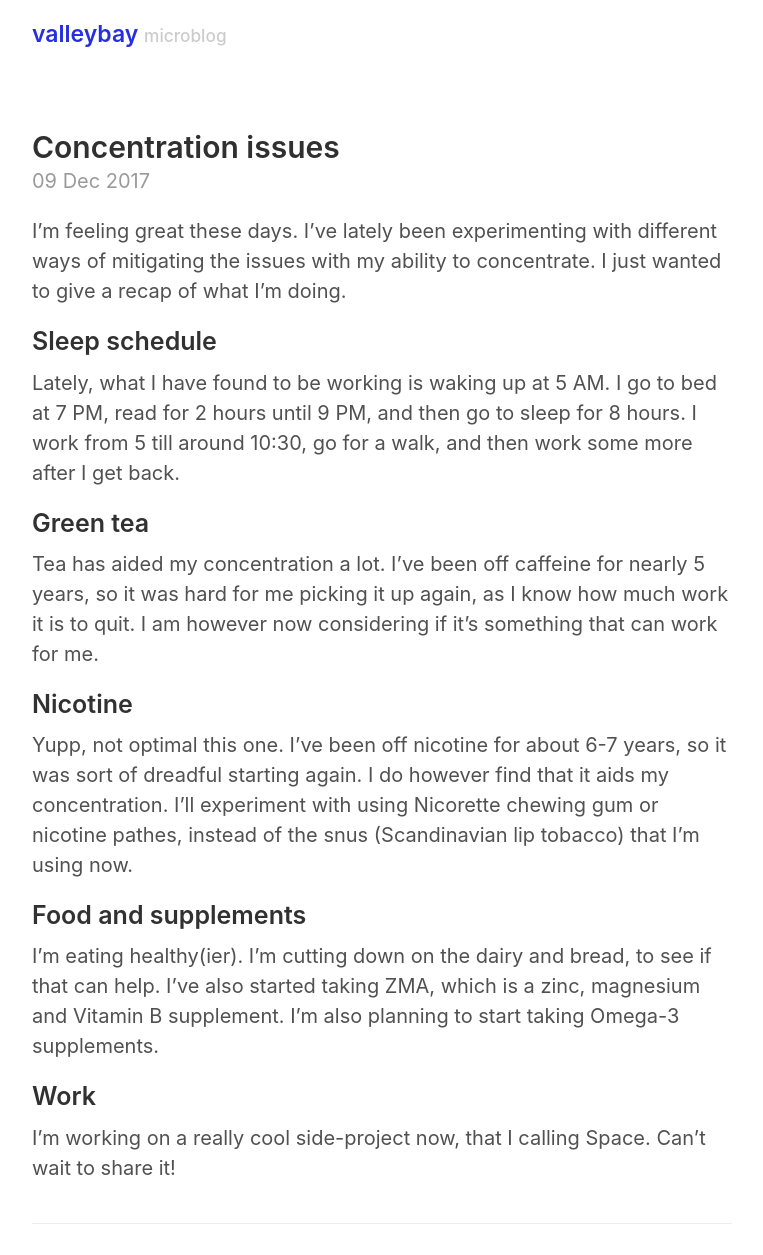
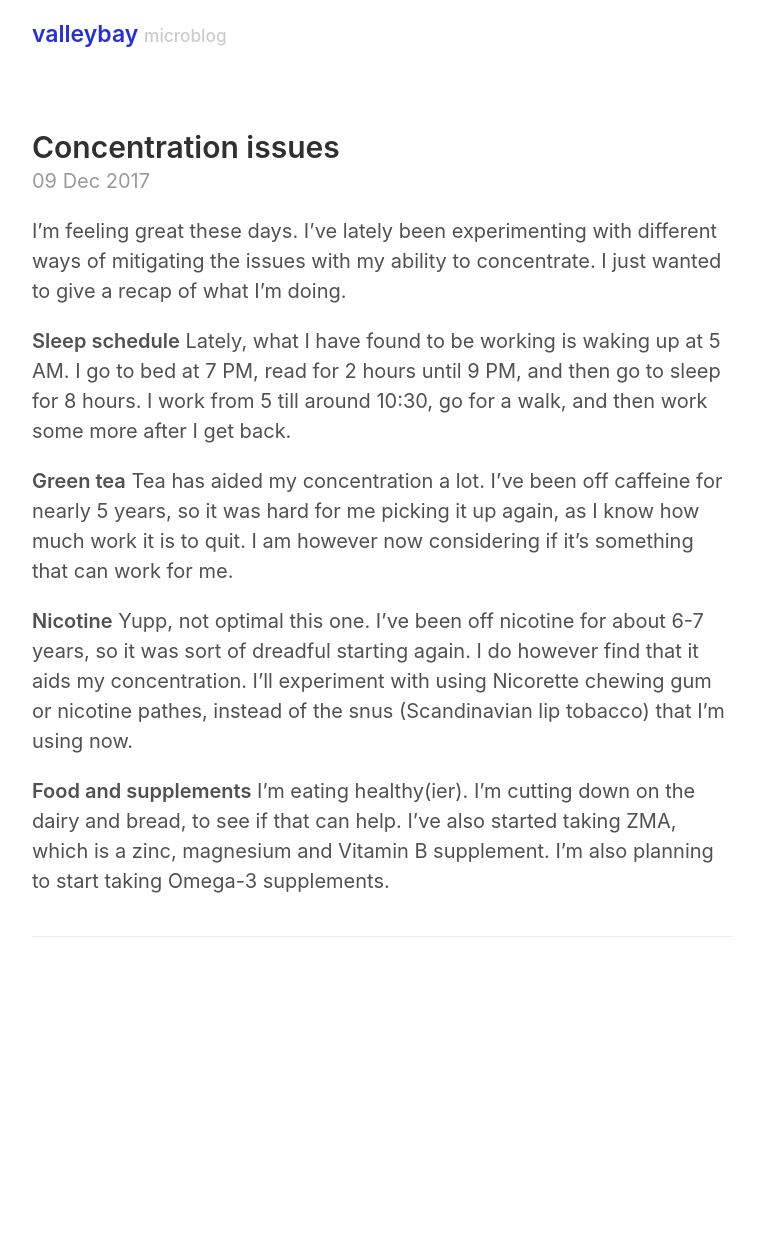
Before and after one commit to valleybay/valleybay.github.io, a Jekyll site: the page built from _posts/2017-12-09-concentration-issues.md, in a window 1280 px wide. Shown: the whole page, without its empty margins (258-1021 px from the left). Built offline with Jekyll 4.4.1, drawn with Linux system fonts in a browser that asks for light colours; after the commit the page ends 968 px from its top, so only the background shows below that.

Commit message:
Fixed headers

```diff
--- a/_posts/2017-12-09-concentration-issues.md
+++ b/_posts/2017-12-09-concentration-issues.md
@@ -5,17 +5,14 @@ date: 2017-12-09 07:44:00 +0100
 ---
 I'm feeling great these days. I've lately been experimenting with different ways of mitigating the issues with my ability to concentrate. I just wanted to give a recap of what I'm doing.
 
-## Sleep schedule
+**Sleep schedule**
 Lately, what I have found to be working is waking up at 5 AM. I go to bed at 7 PM, read for 2 hours until 9 PM, and then go to sleep for 8 hours. I work from 5 till around 10:30, go for a walk, and then work some more after I get back.
 
-## Green tea
+**Green tea**
 Tea has aided my concentration a lot. I've been off caffeine for nearly 5 years, so it was hard for me picking it up again, as I know how much work it is to quit. I am however now considering if it's something that can work for me.
 
-## Nicotine
+**Nicotine**
 Yupp, not optimal this one. I've been off nicotine for about 6-7 years, so it was sort of dreadful starting again. I do however find that it aids my concentration. I'll experiment with using Nicorette chewing gum or nicotine pathes, instead of the snus (Scandinavian lip tobacco) that I'm using now.
 
-## Food and supplements
+**Food and supplements**
 I'm eating healthy(ier). I'm cutting down on the dairy and bread, to see if that can help. I've also started taking ZMA, which is a zinc, magnesium and Vitamin B supplement. I'm also planning to start taking Omega-3 supplements.
-
-## Work
-I'm working on a really cool side-project now, that I calling Space. Can't wait to share it!
```
